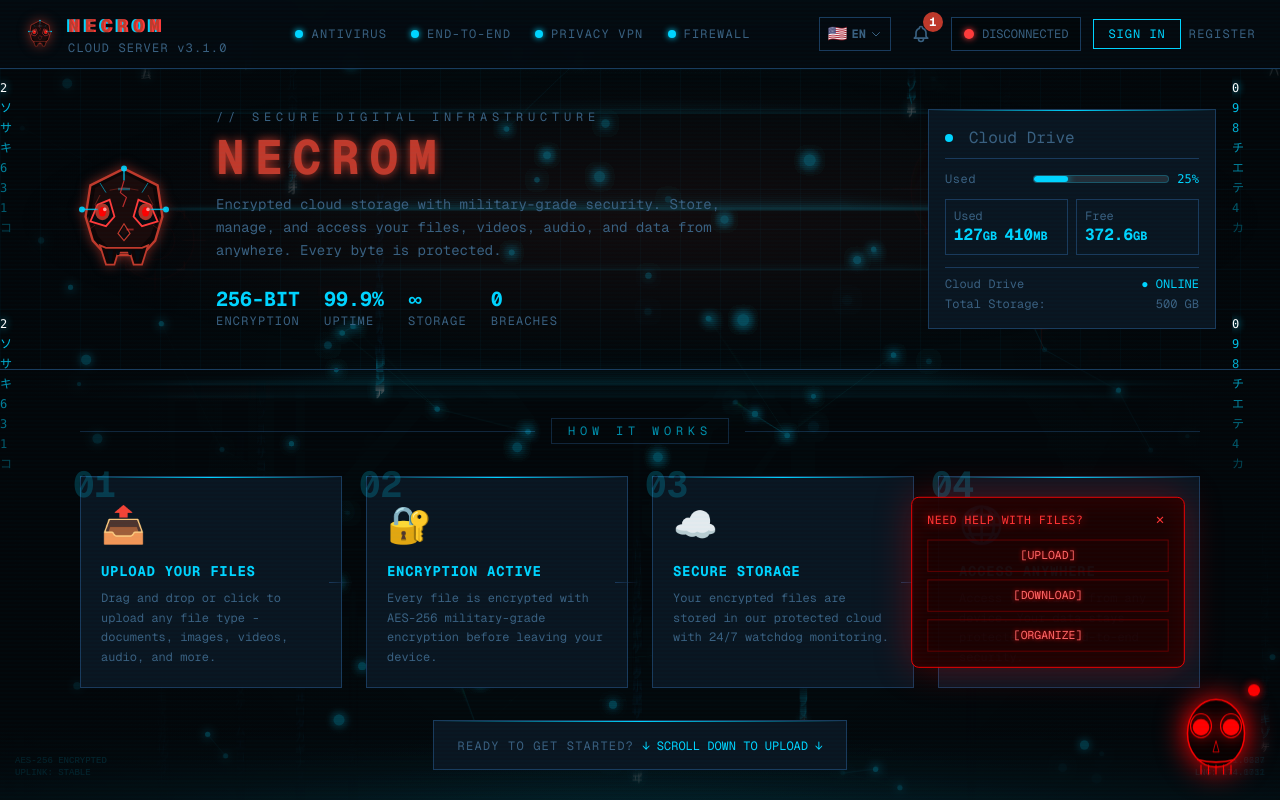
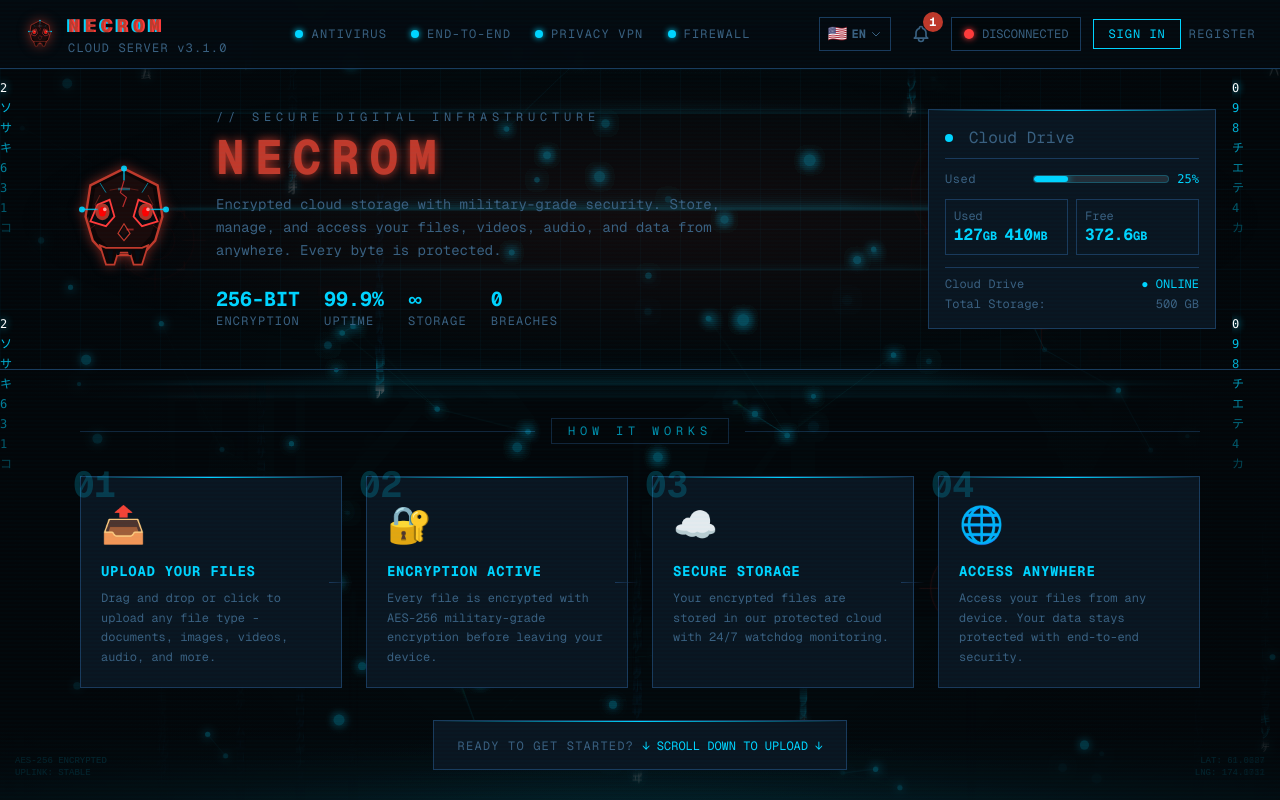
Before and after one commit to necrom729-code/Code-Somnia, a Next.js app: page / in a window 1280 px wide. Shown: the top 800 px of the page. Built offline with nearby package versions, Linux system fonts and the light colour scheme.

Commit message:
refactor(ui): remove AIGuidance from root layout
remove the AIGuidance component import and usage from src/app/layout.tsx
to simplify the layout and avoid rendering unnecessary UI

```diff
--- a/src/app/layout.tsx
+++ b/src/app/layout.tsx
@@ -7,7 +7,6 @@ import { NotificationsProvider } from "@/lib/notifications";
 import { SecurityProvider } from "@/lib/security";
 import ThemeApplier from "@/components/ThemeApplier";
 import AnimatedBackground from "@/components/AnimatedBackground";
-import AIGuidance from "@/components/AIGuidance";
 
 const geistSans = Geist({
   variable: "--font-geist-sans",
@@ -40,7 +39,6 @@ export default function RootLayout({
               <SecurityProvider>
                 <ThemeApplier />
                 <AnimatedBackground opacity={0.35} />
-                <AIGuidance />
                 {children}
               </SecurityProvider>
             </NotificationsProvider>
```
